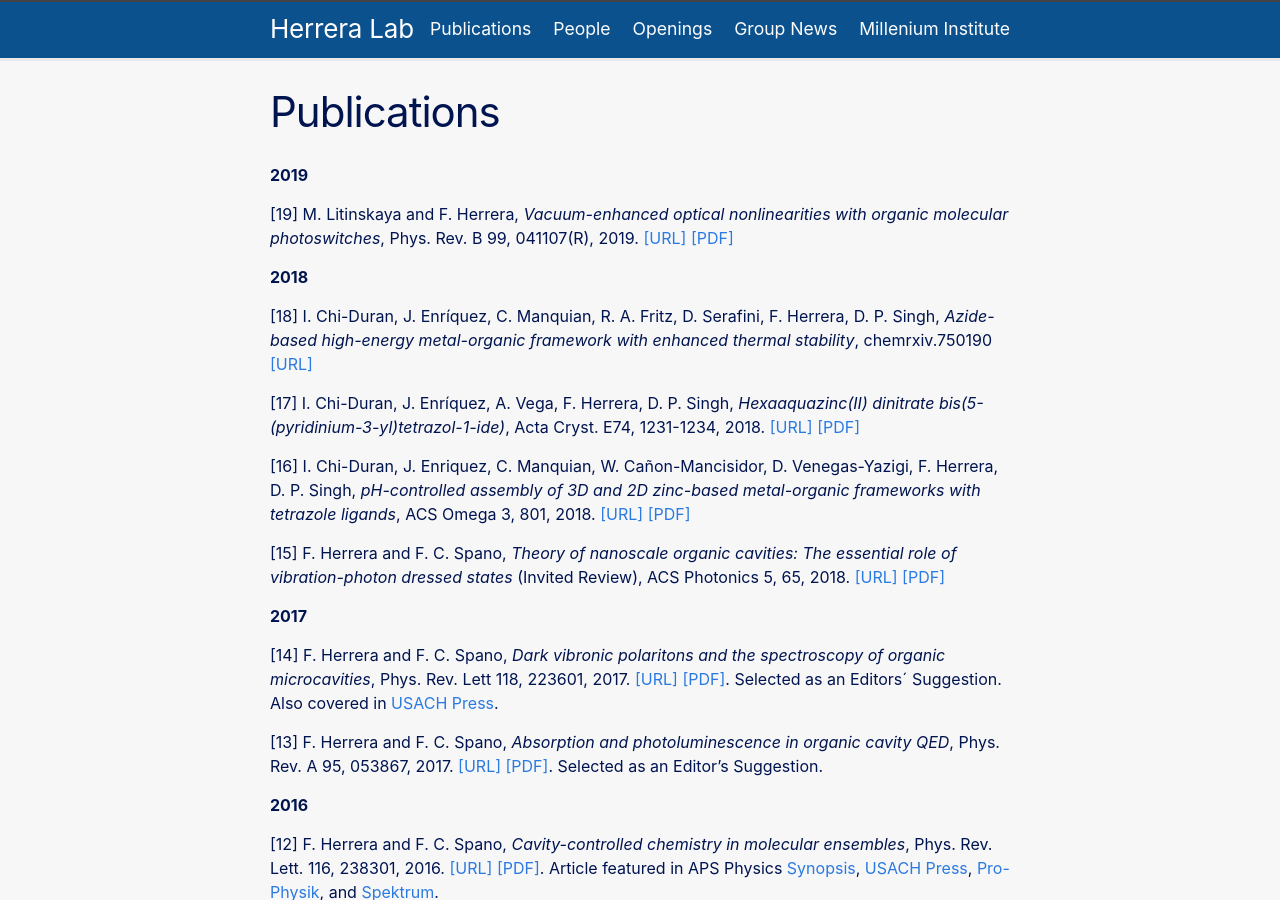
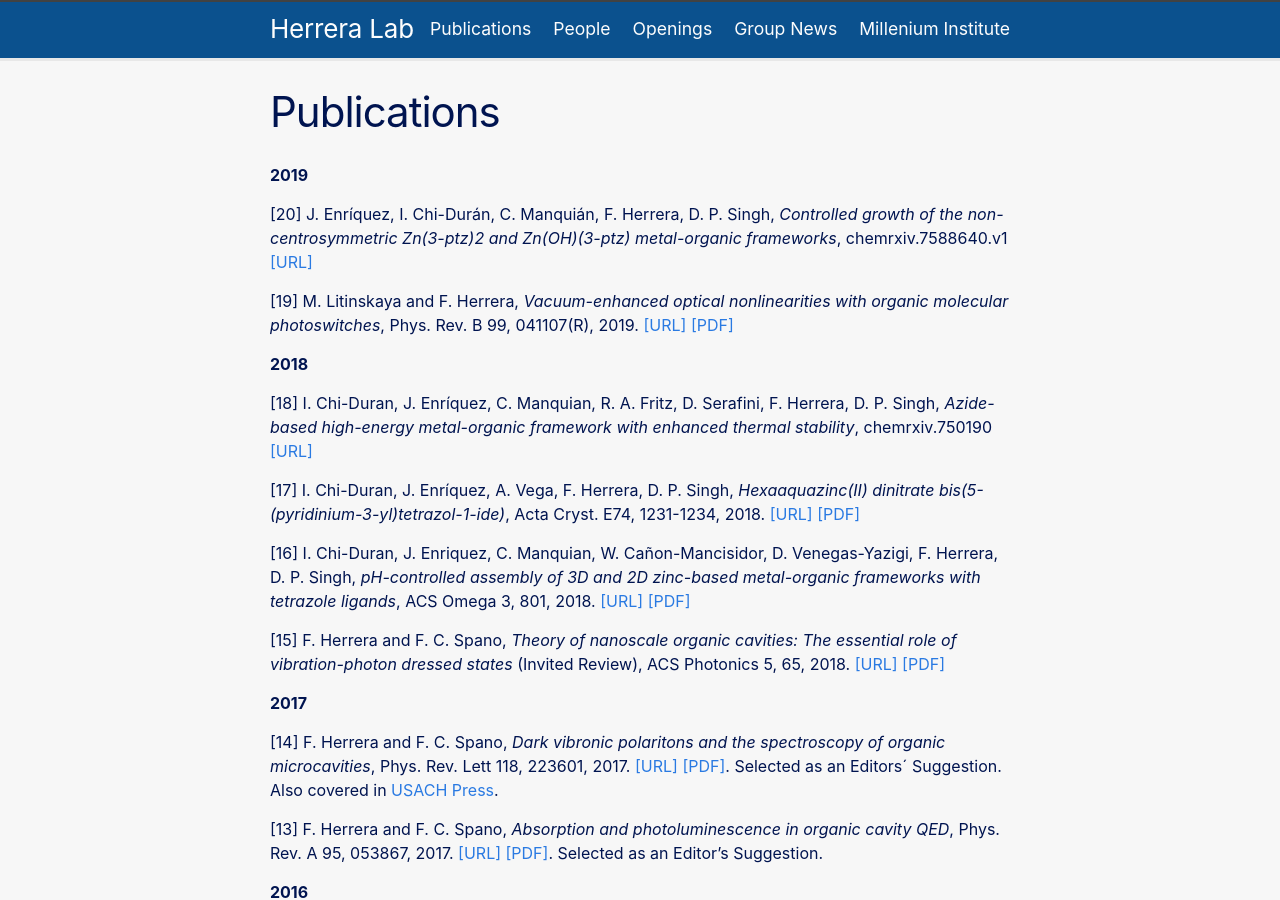
Before and after one commit to fherreralab/fherreralab.github.io, a Jekyll site: the page built from publications.md, in a window 1280 px wide and 900 px high. Built offline with Jekyll 4.4.1, drawn with Linux system fonts in a browser that asks for light colours.

Commit message:
added paper 20

```diff
--- a/publications.md
+++ b/publications.md
@@ -5,6 +5,8 @@ permalink: /publications/
 ---
 
 **2019**
+
+[20] J. Enríquez, I. Chi-Durán, C. Manquián, F. Herrera, D. P. Singh, *Controlled growth of the non-centrosymmetric Zn(3-ptz)2 and Zn(OH)(3-ptz) metal-organic frameworks*, chemrxiv.7588640.v1 [[URL]](https://doi.org/10.26434/chemrxiv.7588640.v1)
 
 [19] M. Litinskaya and F. Herrera, *Vacuum-enhanced optical nonlinearities with organic molecular photoswitches*, Phys. Rev. B 99, 041107(R), 2019. [[URL]](https://journals.aps.org/prb/abstract/10.1103/PhysRevB.99.041107) [[PDF]]({{ "/assets/papers/2019 Vacuum-enhanced optical nonlinearities with disordered molecular photoswitches.pdf" | absolute_url}})
 
```
